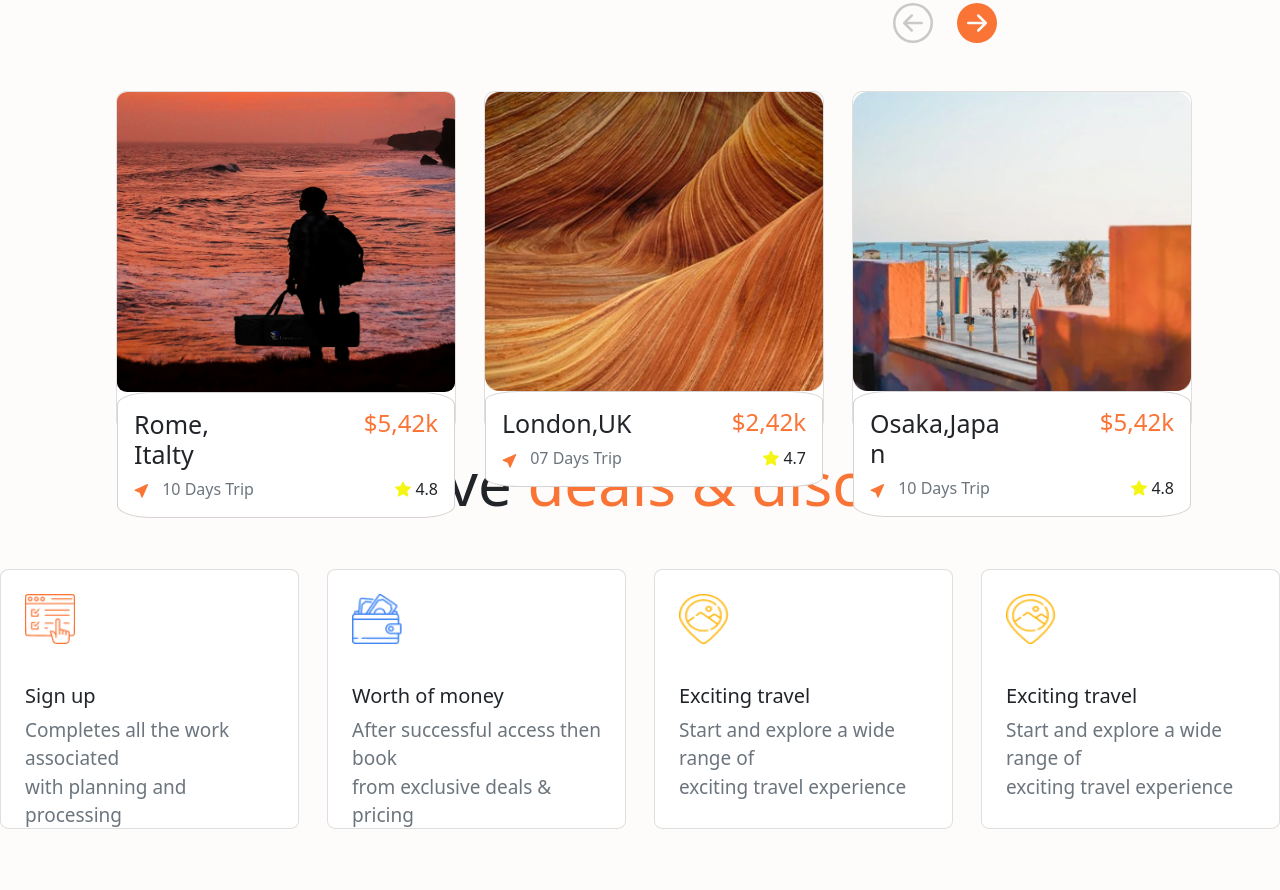
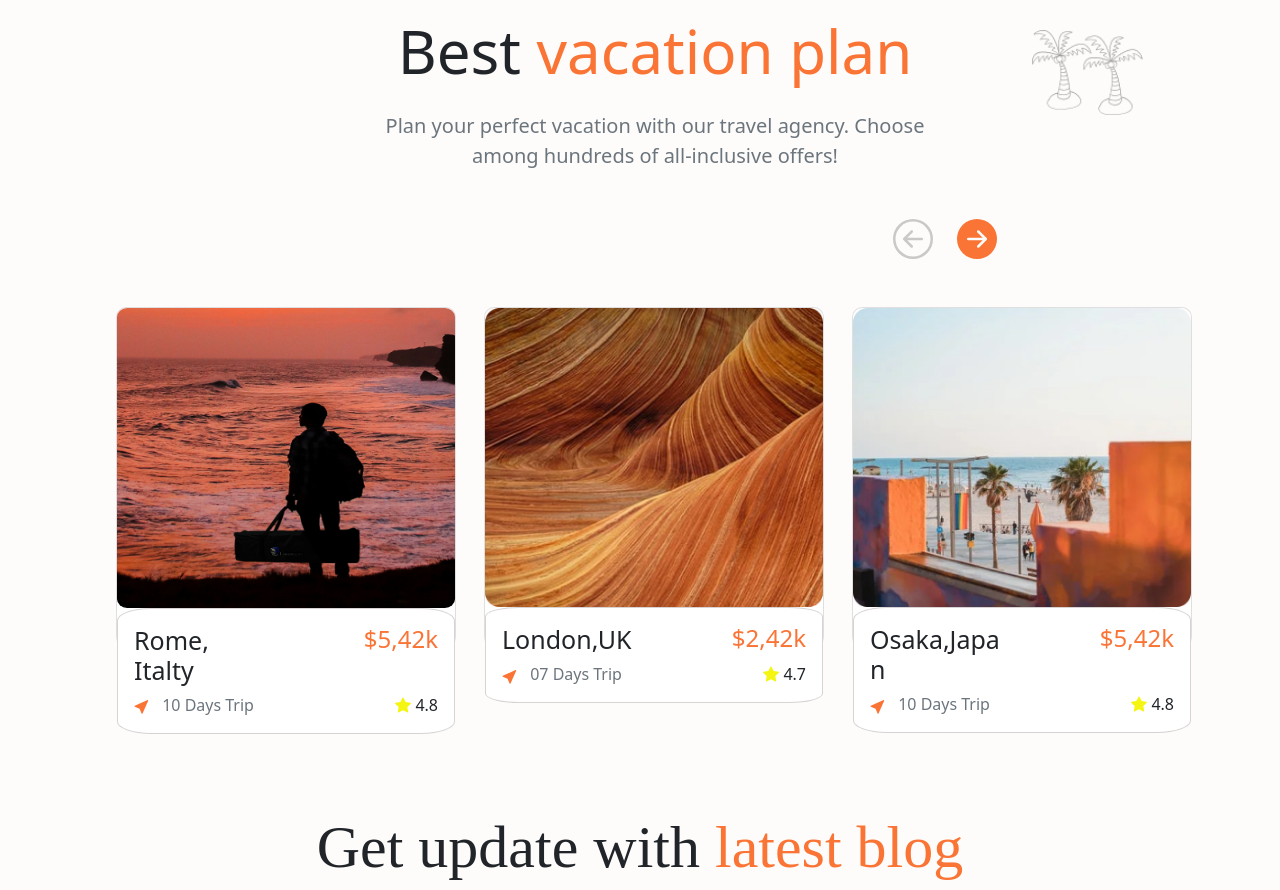
Before and after one commit to anderman1981/Trabook-Traveling, a website: page index.html in a window 1280 px wide. Shown: the part 2815-3705 px from the top of the page. Drawn offline with nearby package versions, Linux system fonts and the light colour scheme; a web font is replaced by a local one.

Commit message:
style: :art: Correction styles
Some styles are modified and the margins and paddings are adjusted a little

```diff
--- a/index.html
+++ b/index.html
@@ -112,7 +112,7 @@
             </div>
         </section>
 
-        <section class="mt-0" id="things-u-need" style="height: 72%; width: 100%;">
+        <section class="mt-0" id="things-u-need">
             <div class="container">
                 <div class="row">
                     <div class="col text-center" style="margin-top: 80px; margin-left: 220px;">
@@ -282,7 +282,7 @@
             </div>
         </section>
 
-        <section class="" id="vacation-plan" style="height: 80%; width: 100%">
+        <section class="" id="vacation-plan">
             <div class="container" style="margin-top: 120px;">
                 <div class="row">
                     <div class="col text-center" style="margin-left: 220px;">
@@ -394,42 +394,6 @@
         <section class="bg-dark" id="reviews" style="height: 58%; width: 100%">
         </section>
 
-        <section class="" id="get-update" style="height: 100%; width: 100%">
-            <div class="container text-center">
-                <h1 style="font-size: 60px;">Exclusive<span class="orange-color"> deals & discounts</span></h1>
-            </div>
-
-            <ul class="list-unstyled d-flex justify-content-center" style="margin-top: 50px;">
-                <li class="card" style="width: 23rem; height: 260px; border-radius: 3%;">
-                    <img src="icons/Things-icon-1.png" class="card-icon-top mt-4 ms-4" alt="Sign-up-icon">
-                    <div class="card-body">
-                        <h4 class="card-title font-weight-bold mt-4 ms-2" style="font-size: 20px;">Sign up</h4>
-                        <p class="card-text text-muted ms-2 mt-1" style="font-size: 19px;">Completes all the work associated<br> with planning and processing</p>
-                    </div>
-                </li>
-                <li class="card" style="width: 23rem; height: 260px; border-radius: 3%; margin-left: 28px;">
-                    <img src="icons/Things-icon-2.png" class="card-icon-top mt-4 ms-4" alt="Worth-of-money-icon">
-                    <div class="card-body">
-                        <h4 class="card-title font-weight-bold mt-4 ms-2" style="font-size: 20px;">Worth of money</h4>
-                        <p class="card-text text-muted ms-2 mt-1" style="font-size: 19px;">After successful access then book<br>from exclusive deals & pricing</p>
-                    </div>
-                </li>
-                <li class="card" style="width: 23rem; height: 260px; border-radius: 3%; margin-left: 28px;">
-                    <img src="icons/Things-icon-3.png" class="card-icon-top mt-4 ms-4" alt="Exciting-travel-icon">
-                    <div class="card-body">
-                        <h4 class="card-title font-weight-bold mt-4 ms-2" style="font-size: 20px;">Exciting travel</h4>
-                        <p class="card-text text-muted ms-2 mt-1" style="font-size: 19px;">Start and explore a wide range of<br>exciting travel experience</p>
-                    </div>
-                </li>
-                <li class="card" style="width: 23rem; height: 260px; border-radius: 3%; margin-left: 28px;">
-                    <img src="icons/Things-icon-3.png" class="card-icon-top mt-4 ms-4" alt="Exciting-travel-icon">
-                    <div class="card-body">
-                        <h4 class="card-title font-weight-bold mt-4 ms-2" style="font-size: 20px;">Exciting travel</h4>
-                        <p class="card-text text-muted ms-2 mt-1" style="font-size: 19px;">Start and explore a wide range of<br>exciting travel experience</p>
-                    </div>
-                </li>
-            </ul>
-        </section>
 
         <!--maybe this is a card instead of a section-->
         <section class="blog p-5" id="blog-box">
--- a/styles/index.css
+++ b/styles/index.css
@@ -44,13 +44,20 @@ body {
 }
 
 #things-u-need {
-    margin-top: 500px;
+    padding-bottom: 100px;
     background-color: #F7F8FC !important;
 }
 
 #deals-discounts {
     margin-top: 100px;
+    padding-bottom: 100px;
 }
+
+#vacation-plan {
+    margin-top: 100px;
+    padding-bottom: 100px;
+}
+
 #reviews {
     background-color: #F7F8FC !important;
 }
```
